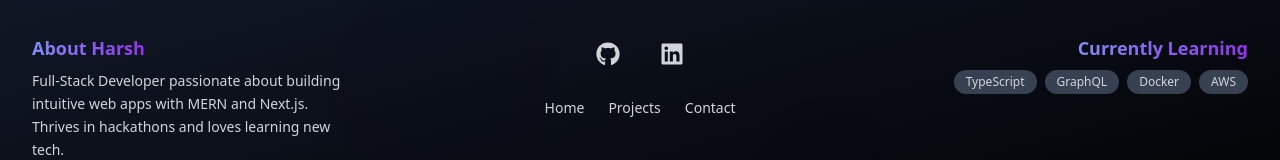
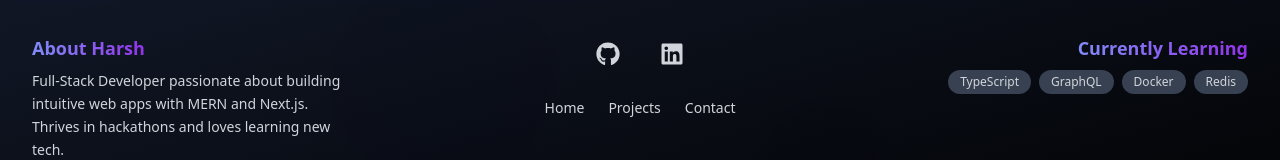
Before and after one commit to Harsh16Bhardwaj/Portfolio-Website-, a React (Vite) app: page /projects in a window 1280 px wide. Shown: the part 978-1138 px from the top of the page. Built offline with nearby package versions, Linux system fonts and the light colour scheme; a web font is replaced by a local one.

Commit message:
"Portfolio Updation"

```diff
--- a/src/components/layout/Footer.jsx
+++ b/src/components/layout/Footer.jsx
@@ -11,7 +11,7 @@ const Footer = () => {
     { icon: FaLinkedin, href: 'https://www.linkedin.com/in/harsh-bhardwaj-80297b285/', label: 'LinkedIn' },
   ];
 
-  const learningTech = ['TypeScript', 'GraphQL', 'Docker', 'AWS'];
+  const learningTech = ['TypeScript', 'GraphQL', 'Docker', 'Redis'];
 
   // Handle cursor trail effect
   useEffect(() => {
--- a/src/pages/Projects.jsx
+++ b/src/pages/Projects.jsx
@@ -4,7 +4,7 @@ import { Tilt } from 'react-tilt';
 import { FaGithub, FaExternalLinkAlt, FaTimes } from 'react-icons/fa';
 import { useState } from 'react';
 const deployment = 'https://harshbhardwajj.netlify.app'
-
+import nameframe from '../../public/nameframe.jpg';
 const projects = [
   {
     id: 1,
@@ -23,10 +23,10 @@ const projects = [
     id: 2,
     title: 'NameFrame',
     description: 'A dynamic event certification solution for sending personalized certificates.',
-    image: 'https://res.cloudinary.com/dikc4f9ip/image/upload/v1745945464/nameframe_xyuvr2.png',
+    image: 'https://res.cloudinary.com/dimoa9ymu/image/upload/v1747244526/nameframe_vecf1p.jpg',
     technologies: ['Next.js', 'Prisma', 'PostgreSQL', 'NeonDB', 'NodeMailer', 'Shadcn', 'Canvas'],
-    github: '#https://github.com/Harsh16Bhardwaj/NameFrame',
-    live: `https://harshbhardwajj.netlify.app/sorry`,
+    github: 'https://github.com/Harsh16Bhardwaj/NameFrame',
+    live: `https://nameframe.site/`,
     color: 'from-blue-500 to-cyan-500',
     problem: 'Challenges in sending personalized certificates at scale due to email limits and downtime.',
     approach: 'Built a dynamic mailer with auto sender rotation and Kafka queues to ensure reliable delivery with less than 1% downtime.',
```
Also changed, not shown: public/nameframe.jpg (added).
